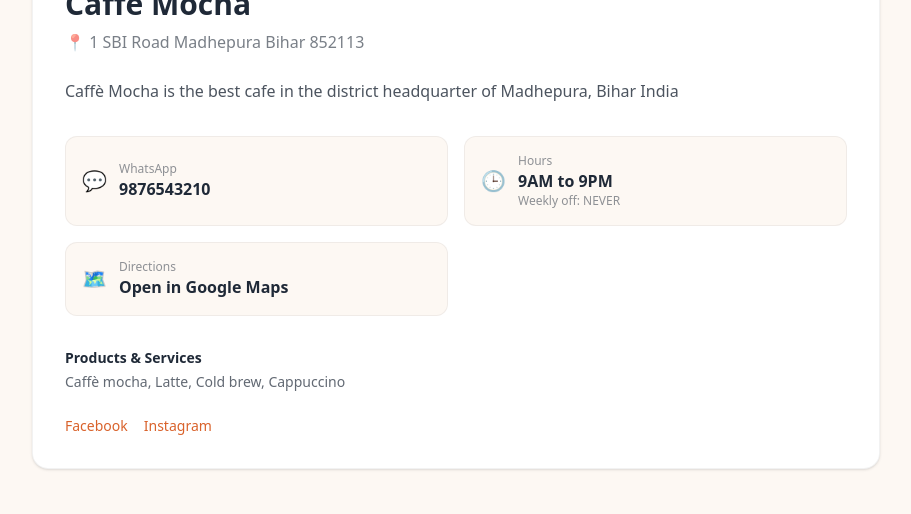
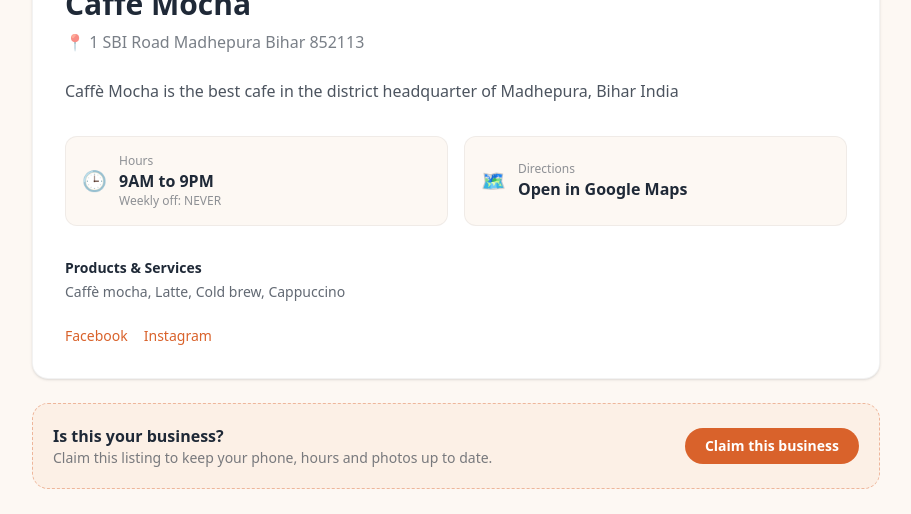
Before and after one commit to zeradental3585-dotcom/mymadhepura-app, a Next.js app: page /listing/caffe-mocha in a window 1280 px wide. Shown: the part 540-1054 px from the top of the page, without its empty margins (184-1095 px from the left). Built offline with nearby package versions, Linux system fonts and the light colour scheme.

Commit message:
Listing pages: Claim this business, clean placeholder WhatsApp
Added WhatsApp link and claim business functionality.

```diff
--- a/src/app/listing/[slug]/page.tsx
+++ b/src/app/listing/[slug]/page.tsx
@@ -49,6 +49,10 @@ export default async function ListingPage({
   if (!listing) notFound();
 
   const phone = cleanPhone(listing.phone);
+  const wa = cleanPhone(listing.whatsapp);
+  const claimText = encodeURIComponent(
+    `Hi, I want to claim / update the listing "${listing.name}" on myMadhepura (mymadhepura.com). Page: https://mymadhepura.com/listing/${listing.slug}`
+  );
   const jsonLd = listingJsonLd(listing);
   const related = (await getAllListings())
     .filter((l) => l.category === listing.category && l.slug !== listing.slug)
@@ -104,9 +108,9 @@ export default async function ListingPage({
                 </div>
               </a>
             )}
-            {listing.whatsapp && (
+            {wa && (
               <a
-                href={`https://wa.me/91${listing.whatsapp.replace(/^0+/, "")}`}
+                href={`https://wa.me/91${wa.replace(/\D+/g, "").replace(/^(91|0)(?=\d{10}$)/, "")}`}
                 target="_blank"
                 rel="noopener noreferrer"
                 className="flex items-center gap-3 rounded-xl border border-black/5 bg-background p-4 hover:border-brand"
@@ -114,7 +118,7 @@ export default async function ListingPage({
                 <span className="text-xl">💬</span>
                 <div>
                   <p className="text-xs text-foreground/50">WhatsApp</p>
-                  <p className="font-semibold">{listing.whatsapp}</p>
+                  <p className="font-semibold">{wa}</p>
                 </div>
               </a>
             )}
@@ -173,6 +177,23 @@ export default async function ListingPage({
         </div>
       </div>
 
+      <div className="mt-6 flex flex-col items-start justify-between gap-3 rounded-2xl border border-dashed border-brand/40 bg-brand-light/50 p-5 sm:flex-row sm:items-center">
+        <div>
+          <p className="font-semibold text-foreground">Is this your business?</p>
+          <p className="text-sm text-foreground/60">
+            Claim this listing to keep your phone, hours and photos up to date.
+          </p>
+        </div>
+        <a
+          href={`https://wa.me/919835102324?text=${claimText}`}
+          target="_blank"
+          rel="noopener noreferrer"
+          className="rounded-full bg-brand px-5 py-2 text-sm font-semibold text-white hover:bg-brand-dark"
+        >
+          Claim this business
+        </a>
+      </div>
+
       {related.length > 0 && (
         <section className="mt-10">
           <h2 className="text-lg font-bold text-foreground">
```
